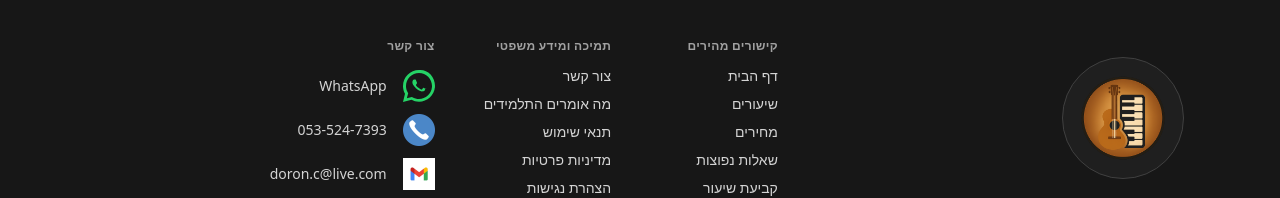
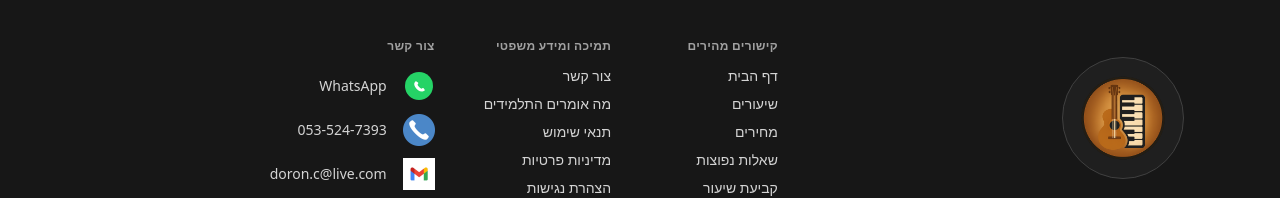
Before and after one commit to doronc36-rgb/guitar-lessons, a Next.js app: page / in a window 1280 px wide. Shown: the part 1437-1635 px from the top of the page. Built offline with nearby package versions, Linux system fonts and the light colour scheme; no server answers.

Commit message:
Footer: update WhatsApp icon to green circle with white glyph for clarity

```diff
--- a/src/app/components/Footer.tsx
+++ b/src/app/components/Footer.tsx
@@ -62,7 +62,8 @@ export default function Footer() {
                 className="inline-flex items-center gap-4 text-sm text-neutral-300 hover:text-white"
               >
                 <svg width="32" height="32" viewBox="0 0 32 32" xmlns="http://www.w3.org/2000/svg" aria-hidden="true">
-                  <path fill="#25D366" d="M27.6 4.4A15.94 15.94 0 0 0 16 0C7.2 0 0 7.2 0 16c0 2.8.7 5.4 2 7.7L0 32l8.5-2.2c2.2 1.2 4.7 1.9 7.5 1.9c8.8 0 16-7.2 16-16c0-4.3-1.7-8.3-4.4-11.3M16 29c-2.4 0-4.6-.6-6.6-1.8l-.5-.3l-5.1 1.3l1.4-5l-.3-.5C3.6 20.7 3 18.4 3 16C3 8.9 8.9 3 16 3s13 5.9 13 13s-5.9 13-13 13m7.5-9.9c-.4-.2-2.3-1.1-2.6-1.2c-.3-.1-.5-.2-.8.2c-.2.4-1 1.2-1.2 1.4c-.2.2-.4.2-.8 0c-.4-.2-1.6-.6-3-1.9c-1.1-.9-1.9-2-2.1-2.4c-.2-.4 0-.6.2-.8c.2-.2.4-.4.5-.6c.2-.2.2-.4.3-.6c.1-.2.1-.4 0-.6c-.1-.2-.8-1.9-1.1-2.6c-.3-.7-.6-.6-.8-.6h-.7c-.2 0-.6.1-.9.4c-.3.3-1.1 1.1-1.1 2.6c0 1.5 1.1 3 1.3 3.2c.2.2 2.2 3.4 5.4 4.8c3.2 1.4 3.2.9 3.8.9c.6 0 1.9-.7 2.1-1.4c.2-.7.2-1.2.1-1.4c-.1-.2-.3-.3-.7-.5"/>
+                  <circle cx="16" cy="16" r="14" fill="#25D366" />
+                  <path fill="#ffffff" d="M21.3 20.4c-.3.5-1.8 1.1-2.5 1.2-3.4-.1-7.5-4.2-7.6-7.6.1-.7.7-2.2 1.2-2.5.3-.2.7-.2 1 0l1.6 1.1c.3.2.4.6.2.9l-.7 1.2c.9 1.8 2.2 3.1 4 4l1.2-.7c.3-.2.7-.1.9.2l1.1 1.6c.2.3.2.7-.1 1z"/>
                 </svg>
                 WhatsApp
               </a>
```
